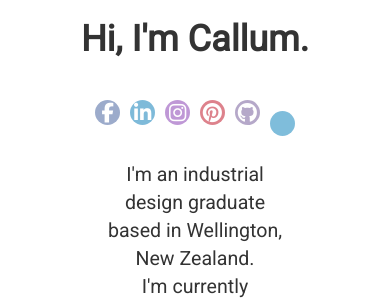
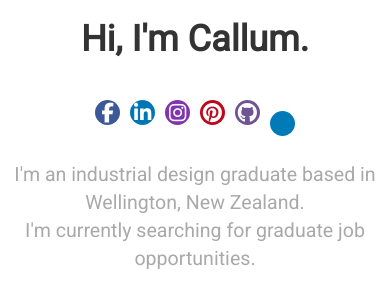
Before and after one commit to penmancall/website-concept-1, a PHP site: page / in a window 390 px wide. Shown: the top 300 px of the page. Run offline with PHP 8.4, Linux system fonts and the light colour scheme; some libraries are stand-ins or nearby versions.

Commit message:
Add files via upload

```diff
--- a/index.html
+++ b/index.html
@@ -63,24 +63,24 @@
 
 
 <div class="jumbotron">
-  <h1 class="text-center text-heading">Hi, I'm Callum.</h1>
+  <h1 class="text-center text-heading animate fadeIn">Hi, I'm Callum.</h1>
                 <div class="contact-links">
                     <ul class="social-buttons social-circle">
 
-                        <li class="social-list"><a class="social-link icoFacebook" href="https://www.facebook.com/profile.php?id=100018916020315" title="Facebook" target="_blank"><i class="fa fa-facebook"></i></a></li>
+                        <li class="social-list"><a class="social-link icoFacebook animate fadeIn" href="https://www.facebook.com/profile.php?id=100018916020315" title="Facebook" target="_blank"><i class="fa fa-facebook"></i></a></li>
 
-                        <li class="social-list"><a class="social-link icoLinkedin" href="https://www.linkedin.com/in/callum-penman-621940153/" title="Linkedin" target="_blank"><i class="fa fa-linkedin"></i></a></li>
+                        <li class="social-list"><a class="social-link icoLinkedin animate fadeIn" href="https://www.linkedin.com/in/callum-penman-621940153/" title="Linkedin" target="_blank"><i class="fa fa-linkedin"></i></a></li>
 
-                        <li class="social-list"><a class="social-link icoInstagram" href="https://www.instagram.com/callum_thomas_penman/" title="Instagram" target="_blank"><i class="fa fa-instagram"></i></a></li>
+                        <li class="social-list"><a class="social-link icoInstagram animate fadeIn" href="https://www.instagram.com/callum_thomas_penman/" title="Instagram" target="_blank"><i class="fa fa-instagram"></i></a></li>
 
-                        <li class="social-list"><a class="social-link icoPinterest" href="https://www.pinterest.nz/penmancall/" title="Pinterest" target="_blank"><i class="fa fa-pinterest"></i></a></li>
+                        <li class="social-list"><a class="social-link icoPinterest animate fadeIn" href="https://www.pinterest.nz/penmancall/" title="Pinterest" target="_blank"><i class="fa fa-pinterest"></i></a></li>
 
-                        <li class="social-list"><a class="social-link icoGithub" href="https://github.com/penmancall" title="Github" target="_blank"><i class="fa fa-github"></i></a></li>
+                        <li class="social-list"><a class="social-link icoGithub animate fadeIn" href="https://github.com/penmancall" title="Github" target="_blank"><i class="fa fa-github"></i></a></li>
 
-                        <li class="social-list"><a class="social-link icoMail" href="mailto:callum.penman@outlook.com" title="eMail"><i class="fa glyphicon-envelope"></i></a></li>
+                        <li class="social-list"><a class="social-link icoMail animate fadeIn" href="mailto:callum.penman@outlook.com" title="eMail"><i class="fa glyphicon-envelope"></i></a></li>
                     </ul>
 				</div>
-  <p class="text-center text-subheading">I'm an industrial design graduate based in Wellington, New Zealand.<br> I'm currently searching for graduate job opportunities.</p>
+  <p class="text-center text-subheading animate fadeIn">I'm an industrial design graduate based in Wellington, New Zealand.<br> I'm currently searching for graduate job opportunities.</p>
 
 </div>
 
--- a/stylesheet.css
+++ b/stylesheet.css
@@ -17,12 +17,12 @@
 .text-center{
     text-align: left;
     padding-left: 20px;}
-
 .text-heading{
     padding-bottom:;
     font-family: "Roboto";
     font-weight: 900;}
 .text-subheading{
+    color: darkgrey;
     padding-top: 25px;
     padding-top: auto;
     font-family: "Roboto";
@@ -168,6 +168,10 @@ a.icoMail{
 
 /**resizing jumbotron and elements for mobile phone 720px**/
 @media screen and (max-width: 720px){
+    .text-subheading{
+        -webkit-animation-delay: 2s!important;
+        -moz-animation-delay: 2s!important;
+        animation-delay: 2s!important;}
     .jumbotron{
         padding: 0!important;
         margin: !important;
@@ -181,12 +185,9 @@ a.icoMail{
         text-align: center;}
    .text-subheading{
        padding-left: 0 !important;
-       width: 50%;
+       width: 100%;
        margin: auto;
         text-align: center;}
-
-
-
     .social-circle li.social-list a.social-link{
         display:inline-block;
 	    position:relative;
@@ -211,13 +212,67 @@ a.icoMail{
         margin-right: auto;}
     .social-circle{
         padding-left: 0px;}
+    ul.social-buttons{
+	    list-style: none;
+	    display: inline;}
+    ul.social-buttons li{
+	    display: inline;
+        margin: 0 3px;}}
 
 
 
-        ul.social-buttons{
-	list-style: none;
-	display: inline;}
-ul.social-buttons li{
-	display: inline;
-	margin: 0 3px;}
-    }}
+
+
+
+
+
+
+
+/** fade in animations**/
+.animate {
+  -webkit-animation-duration: 1s;
+  animation-duration: 1s;
+  -webkit-animation-fill-mode: both;
+  animation-fill-mode: both;}
+
+@keyframes fadeIn {
+  from {
+    opacity: 0;}
+  to {
+    opacity: 1;}}
+.fadeIn {
+    -webkit-animation-name: fadeIn;
+	animation-name: fadeIn;}
+/**delays for fade**/
+.text-heading{
+-webkit-animation-delay: 0.5s;
+-moz-animation-delay: 0.5s;
+animation-delay: 0.5s;}
+.text-subheading{
+-webkit-animation-delay: 1s;
+-moz-animation-delay: 1s;
+animation-delay: 1s;}
+.icoFacebook{
+-webkit-animation-delay: 1.1s;
+-moz-animation-delay: 1.1s;
+animation-delay: 1.1s;}
+.icoLinkedin{
+-webkit-animation-delay: 1.2s;
+-moz-animation-delay: 1.2s;
+animation-delay: 1.2s;}
+.icoInstagram{
+-webkit-animation-delay: 1.3s;
+-moz-animation-delay: 1.3s;
+animation-delay: 1.3s;}
+.icoPinterest{
+-webkit-animation-delay: 1.4s;
+-moz-animation-delay: 1.4s;
+animation-delay: 1.4s;}
+.icoGithub{
+-webkit-animation-delay: 1.5s;
+-moz-animation-delay: 1.5s;
+animation-delay: 1.5s;}
+.icoMail{
+-webkit-animation-delay: 1.6s;
+-moz-animation-delay: 1.6s;
+animation-delay: 1.6s;}
```
